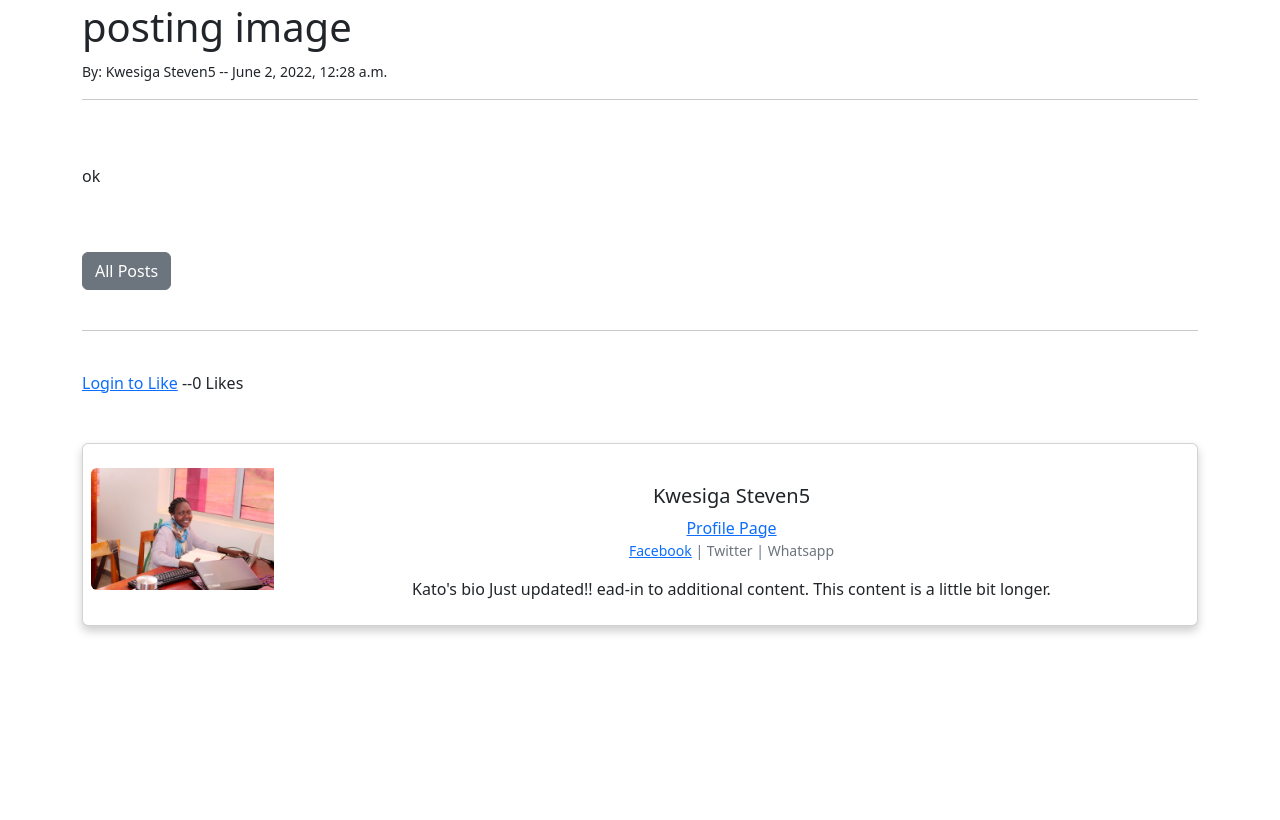
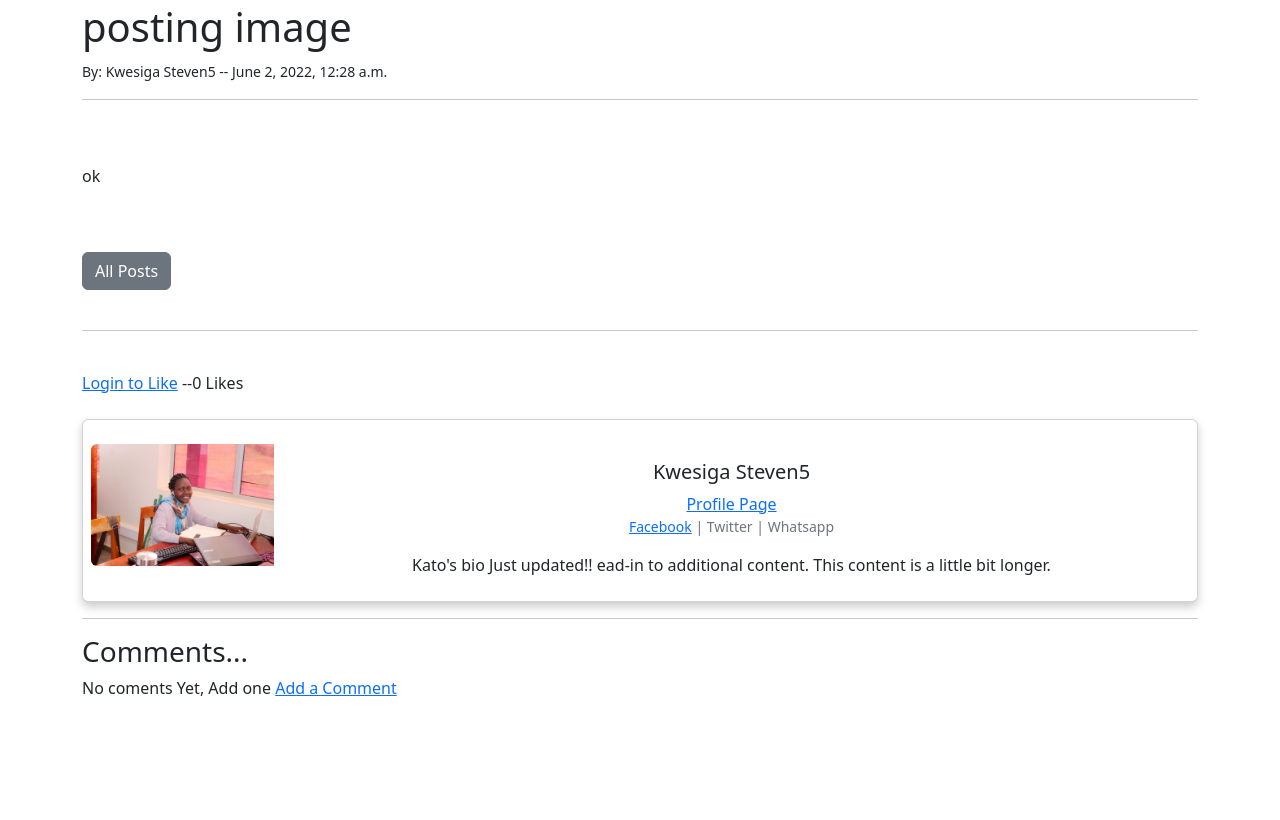
Before and after one commit to stevensnowden3/blogPostProject, a Django app: page /article/37 in a window 1280 px wide. Shown: the part 160-980 px from the top of the page. Before the commit the page ends 794 px from the top, so only its background shows below. Run offline with Django 4.2, Linux system fonts and the light colour scheme; data comes from the database, SQL or seed files in the repository; both versions use the stored data as it was after the commit; some libraries are stand-ins or nearby versions.

Commit message:
fully worked on comments

```diff
--- a/members/forms.py
+++ b/members/forms.py
@@ -3,7 +3,7 @@ from django.contrib.auth.forms import UserCreationForm, UserChangeForm, Password
 from django.contrib.auth.models import User
 from django import forms
 from django.urls import reverse
-from theblog.models import Profile
+from theblog.models import Profile,Comment
 
 
 
--- a/theblog/admin.py
+++ b/theblog/admin.py
@@ -1,9 +1,10 @@
 from django.contrib import admin
 
 # Register your models here.
-from .models import Post,Category,Profile
+from .models import Post,Category,Profile,Comment
 
 
 admin.site.register(Post)
 admin.site.register(Category)
 admin.site.register(Profile)
+admin.site.register(Comment)
--- a/theblog/forms.py
+++ b/theblog/forms.py
@@ -1,5 +1,5 @@
 from django import forms
-from .models import Post, Category
+from .models import Post, Category,Comment
 
 choice = Category.objects.all().values_list('name', 'name')
 choice_list = []
@@ -20,3 +20,15 @@ class   PostForm(forms.ModelForm):
             'snippet' : forms.Textarea(attrs={'class' : 'form-control'}),
             'created_at' : forms.TextInput(attrs={'class' : 'form-control'}),
         }
+
+
+class CommentForm(forms.ModelForm):
+
+    class Meta:
+        model = Comment
+        fields =  ('name', 'body')
+
+        widgets = {
+            'body' : forms.Textarea(attrs={'class' : 'form-control'}),
+            'name' : forms.TextInput(attrs={'class' : 'form-control'}),
+            }
--- a/theblog/models.py
+++ b/theblog/models.py
@@ -1,3 +1,4 @@
+from unicodedata import name
 from django.db import models
 from datetime import datetime
 from django.contrib.auth.models import User
@@ -59,3 +60,14 @@ class Post(models.Model):
 
     class Meta:
         verbose_name_plural = "Posts"
+
+
+
+class Comment(models.Model):
+    post = models.ForeignKey(Post,related_name='comments', on_delete=models.CASCADE)
+    name = models.CharField(max_length=500)
+    body = models.TextField(blank=True, null=True)
+    date_added = models.DateTimeField(auto_now_add=True)
+
+    def __str__(self):
+        return '%s - %s' %  (self.post.title, self.name)
--- a/theblog/templates/article_details.html
+++ b/theblog/templates/article_details.html
@@ -45,9 +45,7 @@
 
  --{{ total_likes }} Likes
 </form>
-<br><br>
-
-
+<br>
   <div class="card mb-3">
     <div class="row g-0">
       <div class="col-md-2">
@@ -73,6 +71,24 @@
       </div>
     </div>
   </div>
+  <hr>
+<h3>Comments...</h3>
+{% if not post.comments.all %}
+No coments Yet, Add one <a href="{% url 'add_comment' post.pk %}">Add a Comment</a>
+{% else %}
+<a href="{% url 'add_comment' post.pk %}">Add a Comment</a>
+<br>
+{% for comment in post.comments.all %}
+    <strong>{{comment.name}}</strong>
+    <strong>{{comment.date_added}}</strong>
+    {{comment.body}}
+  <br><br>
+{% endfor %}
+<hr>
+{% endif %}
+
+<br><br>
+<br><br>
 
 
 
--- a/theblog/urls.py
+++ b/theblog/urls.py
@@ -1,5 +1,5 @@
 from django.urls import include, path
-from .views import AddPostView, CategoryView, HomeView, ArticlaDetailView, UpdatePostView, DeletePostView, AddCategoryView, LikeView
+from .views import AddPostView, CategoryView, HomeView, ArticlaDetailView,UpdatePostView, DeletePostView, AddCategoryView, LikeView,AddCommentView
 from django.conf import settings
 from django.conf.urls.static import static
 
@@ -15,6 +15,8 @@ urlpatterns = [
     path('article/<int:pk>/delete', DeletePostView.as_view(), name="delete_post"),
     path('category/<str:cats>/', CategoryView, name="category"),
     path('like/<int:pk>/', LikeView, name="like_post"),
+    path('article/<int:pk>/comment/', AddCommentView.as_view(), name="add_comment"),
+
 
 
 
--- a/theblog/views.py
+++ b/theblog/views.py
@@ -4,8 +4,8 @@ from django.shortcuts import get_object_or_404, render
 from django.urls import reverse, reverse_lazy
 from django.views.generic import ListView, DeleteView, CreateView, UpdateView, DetailView
 
-from theblog.models import Category, Post
-from .forms import PostForm
+from theblog.models import Category, Post,Comment
+from .forms import CommentForm, PostForm
 
 # def home(request):
 #     return render(request, 'home.html', {})
@@ -44,6 +44,21 @@ class ArticlaDetailView(DetailView):
         context["total_likes"] = total_likes
         context["liked"] = liked
         return context
+
+
+class AddCommentView(CreateView):
+    model = Comment
+    form_class = CommentForm
+    template_name = 'add_comment.html'
+
+    def form_valid(self,form):
+        form.instance.post_id = self.kwargs['pk']
+        return super().form_valid(form)
+
+    success_url = reverse_lazy('home')
+
+
+
 
 
 class AddPostView(CreateView):
```
Also changed, not shown: theblog/templates/add_comment.html (added, +17 -0 lines), db.sqlite3, theblog/migrations/0012_cmomment.py (added), theblog/migrations/0013_comment_delete_cmomment.py (added).
